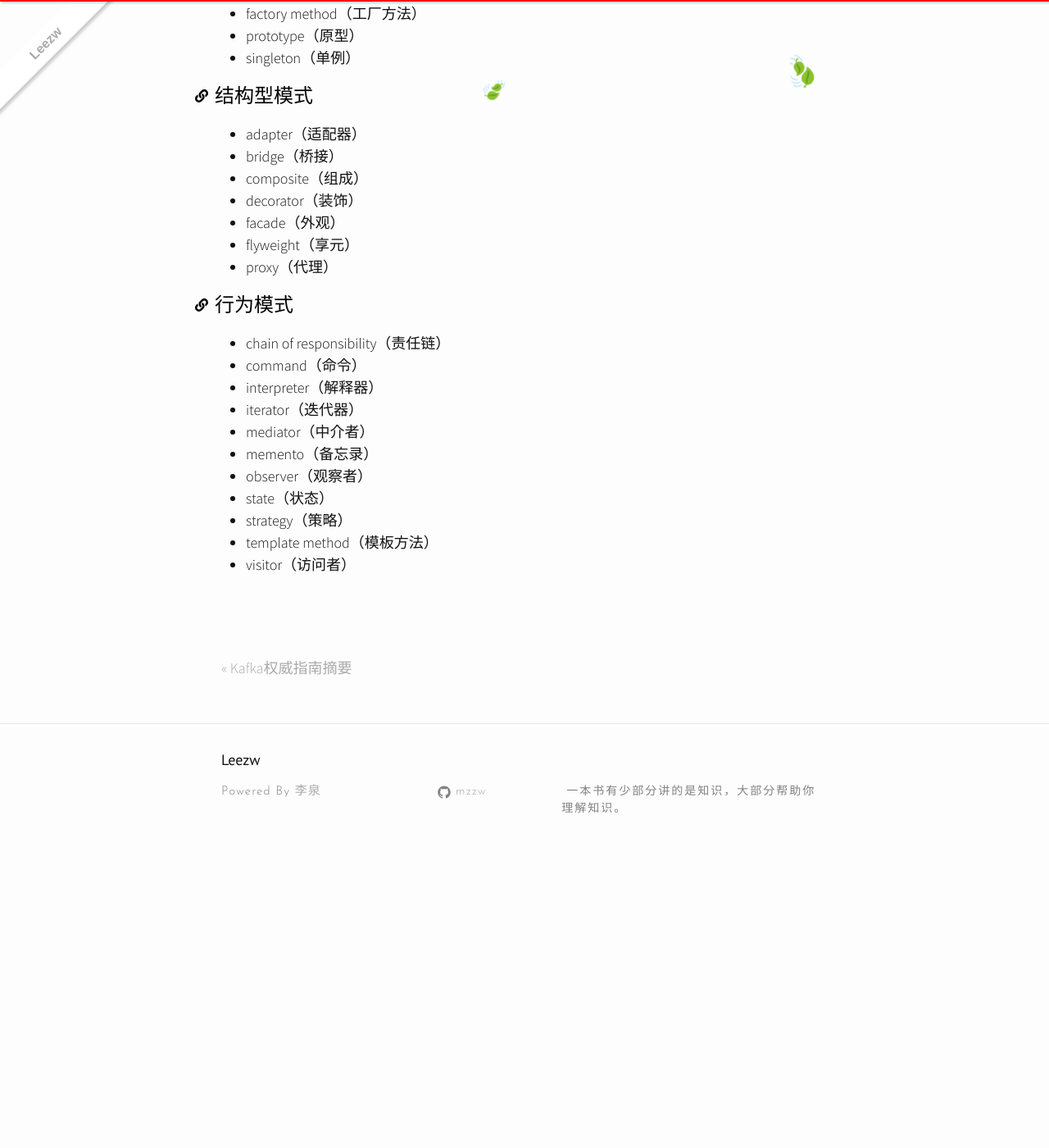
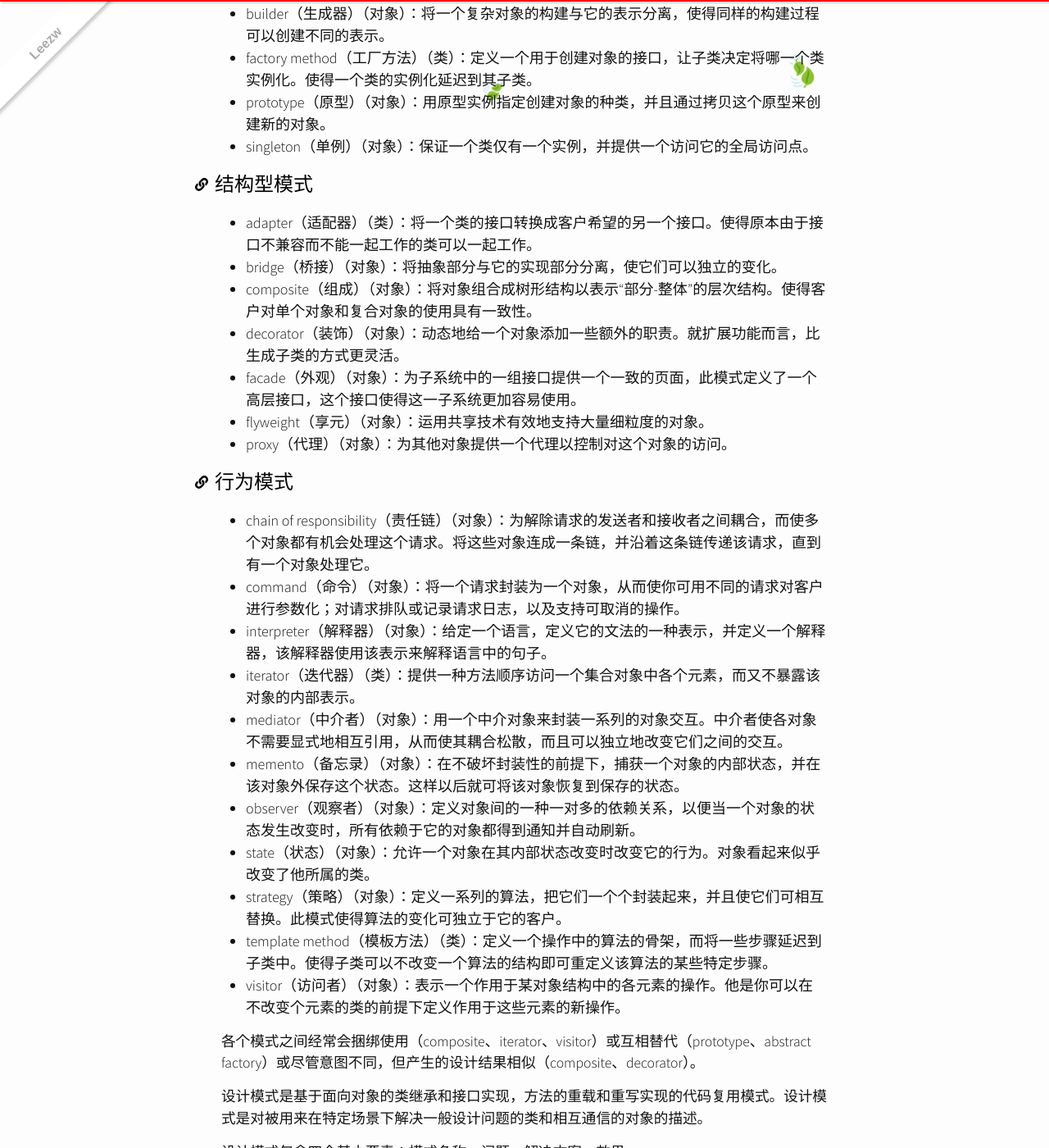
Before and after one commit to quantum-li/quantum-li.github.io, a Jekyll site: the page built from _posts/2020-05-15-design-patterns-elements-of-reusable-object-oriented-software.md, in a window 1280 px wide and 1400 px high, scrolled down 375 px. Shown: the whole window at 82% size. Built offline with Jekyll 4.4.1, drawn with Linux system fonts in a browser that asks for light colours; nearby versions of some CDN libraries; comment, search, counter and statistics services are not loaded; before the commit the page ends 1432 px from its top, so only the background shows below that; some of the changed text lies outside the part shown.

Commit message:
2020-05-15 16:53:06

```diff
--- a/_posts/2020-05-15-design-patterns-elements-of-reusable-object-oriented-software.md
+++ b/_posts/2020-05-15-design-patterns-elements-of-reusable-object-oriented-software.md
@@ -11,32 +11,38 @@ excerpt: 所有结构良好的面向对象软件体系结构中都包含了许
 
 ## 创造型模式
 
-+ abstract factory（抽象工厂）
-+ builder（生成器）
-+ factory method（工厂方法）
-+ prototype（原型）
-+ singleton（单例）
++ abstract factory（抽象工厂）（对象）：提供一个创建一系列相关或相互依赖对象的接口，而无需指定它们具体的类。
++ builder（生成器）（对象）：将一个复杂对象的构建与它的表示分离，使得同样的构建过程可以创建不同的表示。
++ factory method（工厂方法）（类）：定义一个用于创建对象的接口，让子类决定将哪一个类实例化。使得一个类的实例化延迟到其子类。
++ prototype（原型）（对象）：用原型实例指定创建对象的种类，并且通过拷贝这个原型来创建新的对象。
++ singleton（单例）（对象）：保证一个类仅有一个实例，并提供一个访问它的全局访问点。
 
 ## 结构型模式
 
-+ adapter（适配器）
-+ bridge（桥接）
-+ composite（组成）
-+ decorator（装饰）
-+ facade（外观）
-+ flyweight（享元）
-+ proxy（代理）
++ adapter（适配器）（类）：将一个类的接口转换成客户希望的另一个接口。使得原本由于接口不兼容而不能一起工作的类可以一起工作。
++ bridge（桥接）（对象）：将抽象部分与它的实现部分分离，使它们可以独立的变化。
++ composite（组成）（对象）：将对象组合成树形结构以表示“部分-整体”的层次结构。使得客户对单个对象和复合对象的使用具有一致性。
++ decorator（装饰）（对象）：动态地给一个对象添加一些额外的职责。就扩展功能而言，比生成子类的方式更灵活。
++ facade（外观）（对象）：为子系统中的一组接口提供一个一致的页面，此模式定义了一个高层接口，这个接口使得这一子系统更加容易使用。
++ flyweight（享元）（对象）：运用共享技术有效地支持大量细粒度的对象。
++ proxy（代理）（对象）：为其他对象提供一个代理以控制对这个对象的访问。
 
 ## 行为模式
 
-+ chain of responsibility（责任链）
-+ command（命令）
-+ interpreter（解释器）
-+ iterator（迭代器）
-+ mediator（中介者）
-+ memento（备忘录）
-+ observer（观察者）
-+ state（状态）
-+ strategy（策略）
-+ template method（模板方法）
-+ visitor（访问者）
++ chain of responsibility（责任链）（对象）：为解除请求的发送者和接收者之间耦合，而使多个对象都有机会处理这个请求。将这些对象连成一条链，并沿着这条链传递该请求，直到有一个对象处理它。
++ command（命令）（对象）：将一个请求封装为一个对象，从而使你可用不同的请求对客户进行参数化；对请求排队或记录请求日志，以及支持可取消的操作。
++ interpreter（解释器）（对象）：给定一个语言，定义它的文法的一种表示，并定义一个解释器，该解释器使用该表示来解释语言中的句子。
++ iterator（迭代器）（类）：提供一种方法顺序访问一个集合对象中各个元素，而又不暴露该对象的内部表示。
++ mediator（中介者）（对象）：用一个中介对象来封装一系列的对象交互。中介者使各对象不需要显式地相互引用，从而使其耦合松散，而且可以独立地改变它们之间的交互。
++ memento（备忘录）（对象）：在不破坏封装性的前提下，捕获一个对象的内部状态，并在该对象外保存这个状态。这样以后就可将该对象恢复到保存的状态。
++ observer（观察者）（对象）：定义对象间的一种一对多的依赖关系，以便当一个对象的状态发生改变时，所有依赖于它的对象都得到通知并自动刷新。
++ state（状态）（对象）：允许一个对象在其内部状态改变时改变它的行为。对象看起来似乎改变了他所属的类。
++ strategy（策略）（对象）：定义一系列的算法，把它们一个个封装起来，并且使它们可相互替换。此模式使得算法的变化可独立于它的客户。
++ template method（模板方法）（类）：定义一个操作中的算法的骨架，而将一些步骤延迟到子类中。使得子类可以不改变一个算法的结构即可重定义该算法的某些特定步骤。
++ visitor（访问者）（对象）：表示一个作用于某对象结构中的各元素的操作。他是你可以在不改变个元素的类的前提下定义作用于这些元素的新操作。
+
+各个模式之间经常会捆绑使用（composite、iterator、visitor）或互相替代（prototype、abstract factory）或尽管意图不同，但产生的设计结果相似（composite、decorator）。
+
+设计模式是基于面向对象的类继承和接口实现，方法的重载和重写实现的代码复用模式。设计模式是对被用来在特定场景下解决一般设计问题的类和相互通信的对象的描述。
+
+设计模式包含四个基本要素：模式名称、问题、解决方案、效果。
```
